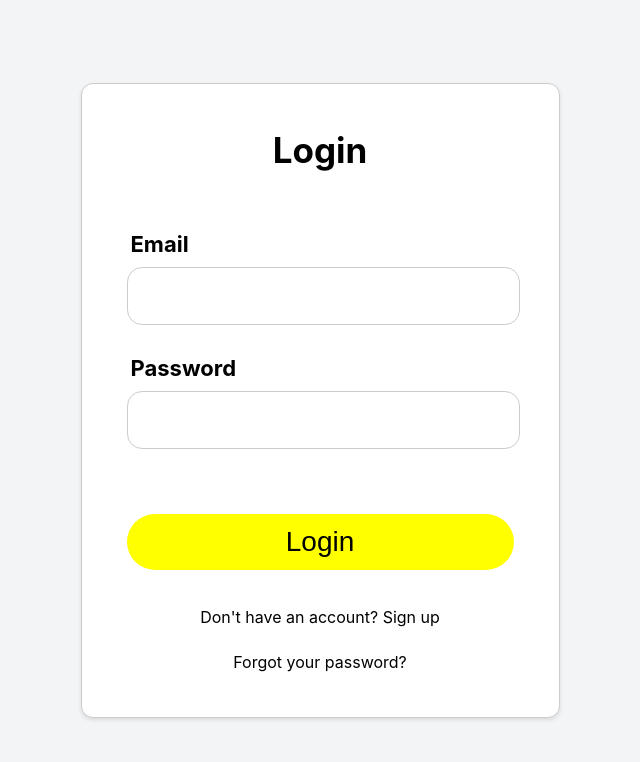
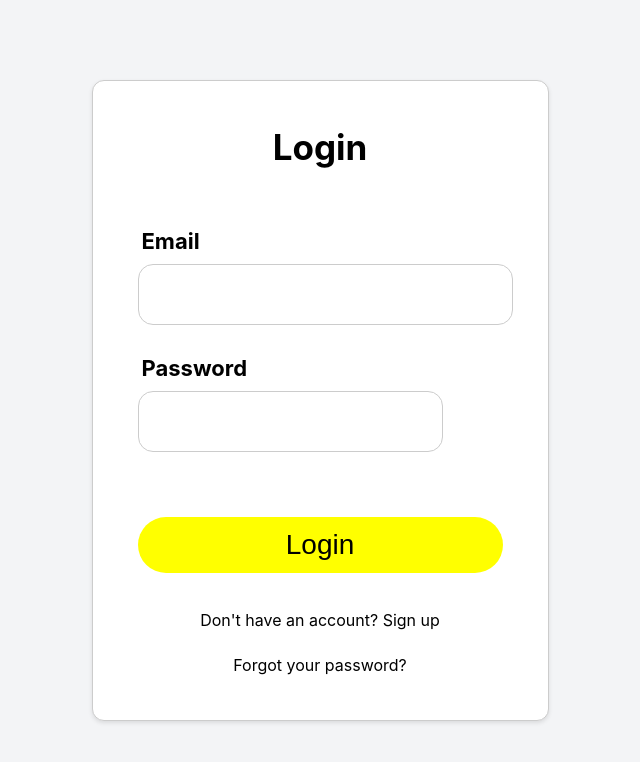
Before and after one commit to vpvvladimirov/taxi-website, a React (Create React App) app: page / in a window 1280 px wide. Shown: the top 762 px of the page, without its empty margins (320-960 px from the left). Built offline with nearby package versions, Linux system fonts and the light colour scheme.

Commit message:
Login component created

```diff
--- a/src/components/login/login.css
+++ b/src/components/login/login.css
@@ -40,10 +40,25 @@ label {
 
 input {
   width: calc(100% - 20px);
-  padding: 12px;
+  padding: 14px;
   border: 1px solid #ccc;
   border-radius: 15px;
-  font-size: 28px;
+  font-size: 26px;
+}
+
+.password-group {
+  display: flex;
+  align-items: center;
+  justify-content: space-between;
+}
+
+#password {
+  width: calc(100% - 90px);
+}
+
+.password-toggle img {
+  width: 50px;
+  height: auto;
 }
 
 button {
```
